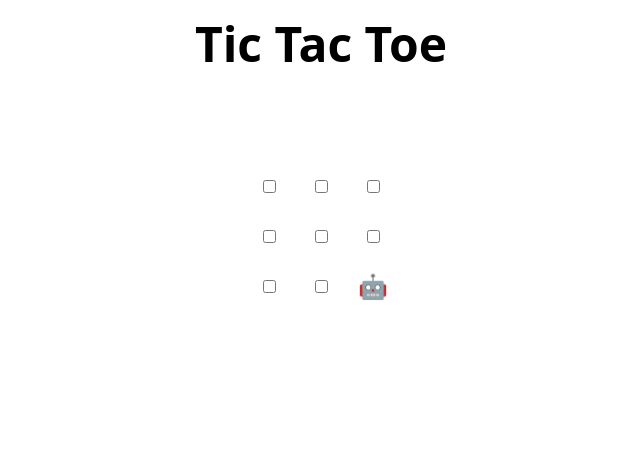
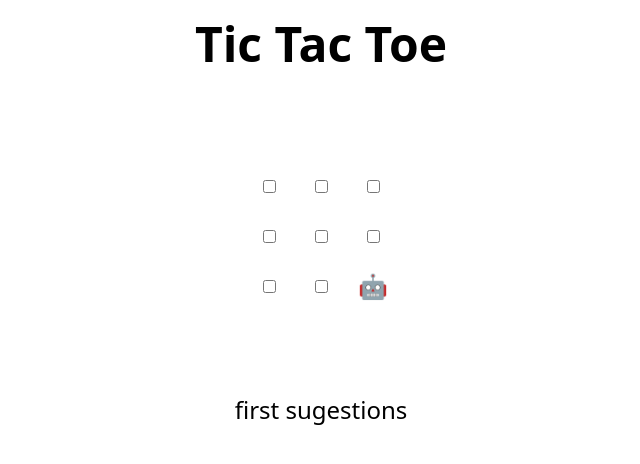
Before and after one commit to ViniciusCN9/review-pull-requests, a plain HTML site: page index.html in a window 1280 px wide. Shown: the whole page, without its empty margins (319-959 px from the left). Drawn offline with Linux system fonts and the light colour scheme.

Commit message:
Update index.html

```diff
--- a/index.html
+++ b/index.html
@@ -48,7 +48,7 @@
 </table>
 
 <h2 hidden>Game over, refresh to play again 🧑‍💻 🤖!</h2>
-
+first sugestions
 <script>
   // Initialization
   const boxes = Array.from(document.querySelectorAll('td'))
```
